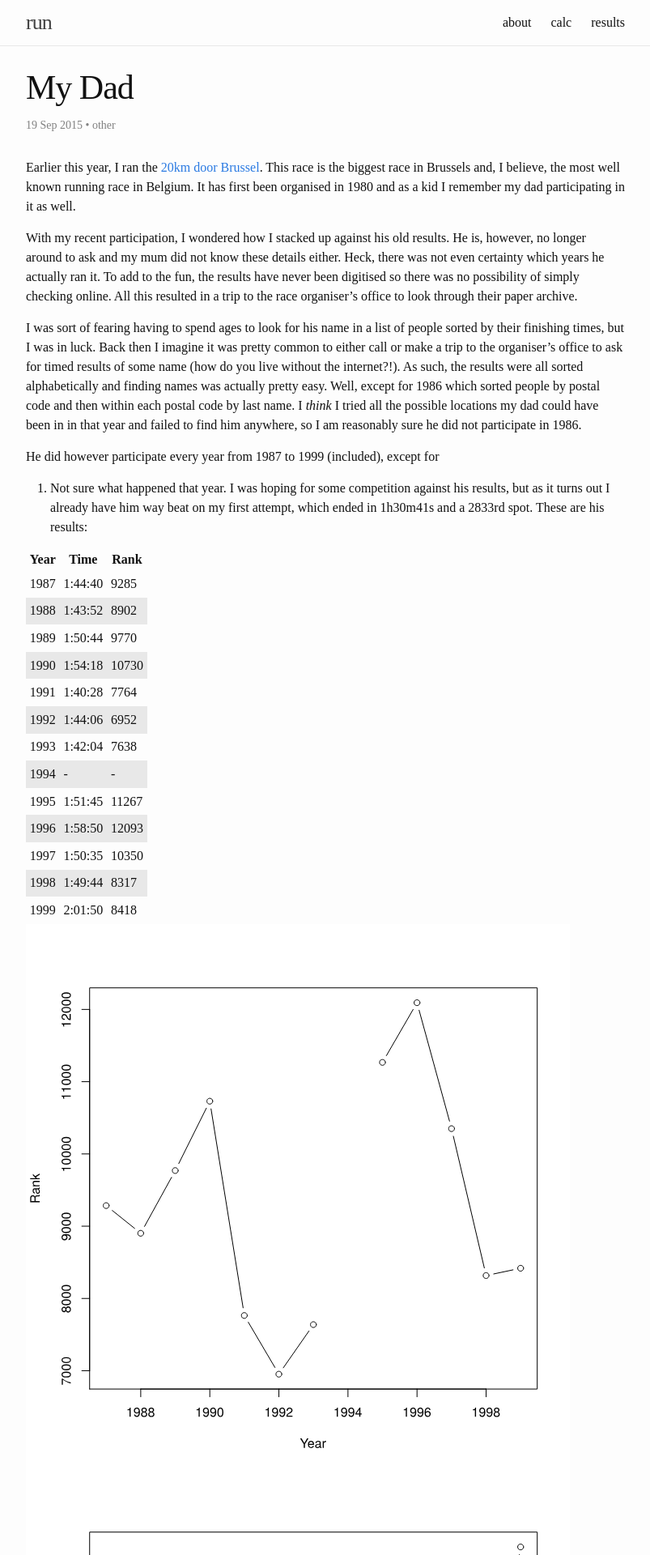
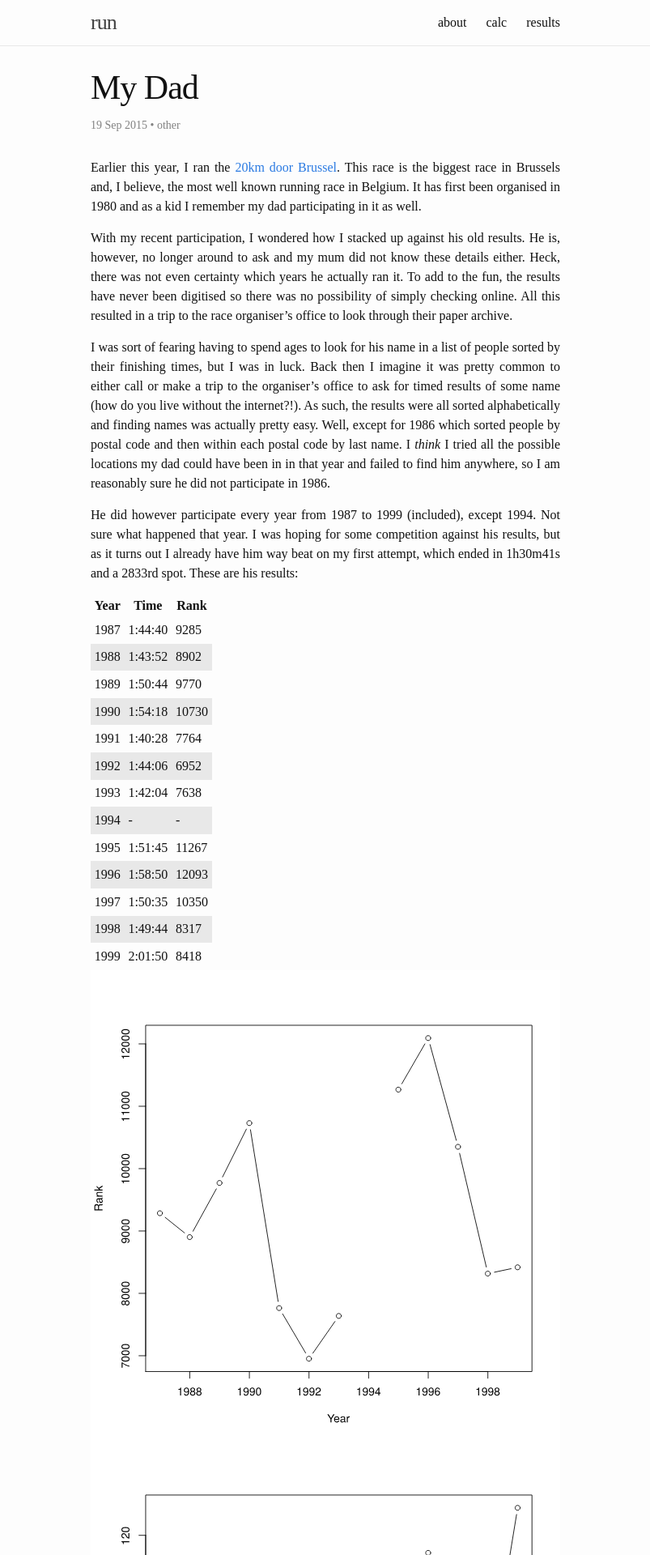
Before and after one commit to ward/run, a Jekyll site: the page built from _posts/2015-09-19-my-dad.md, in a window 1280 px wide. Shown: the top 1920 px of the page at 81% size, without its empty margins (238-1041 px from the left). Built offline with Jekyll 4.4.1, drawn with Linux system fonts in a browser that asks for light colours.

Commit message:
Decrease text width, justify paragraphs
Also a minor correction in an old blog post that caused it to create a
list instead of just using the year number.

```diff
--- a/_posts/2015-09-19-my-dad.md
+++ b/_posts/2015-09-19-my-dad.md
@@ -27,8 +27,8 @@ within each postal code by last name. I *think* I tried all the possible
 locations my dad could have been in in that year and failed to find him
 anywhere, so I am reasonably sure he did not participate in 1986.
 
-He did however participate every year from 1987 to 1999 (included), except for
-1994. Not sure what happened that year. I was hoping for some competition
+He did however participate every year from 1987 to 1999 (included), except 1994.
+Not sure what happened that year. I was hoping for some competition
 against his results, but as it turns out I already have him way beat on
 my first attempt, which ended in 1h30m41s and a 2833rd spot. These are his
 results:
--- a/_sass/_layout.scss
+++ b/_sass/_layout.scss
@@ -234,4 +234,8 @@
             font-size: 18px;
         }
     }
+
+    p {
+      text-align: justify;
+    }
 }
--- a/css/main.scss
+++ b/css/main.scss
@@ -22,7 +22,7 @@ $grey-color-light: lighten($grey-color, 40%);
 $grey-color-dark:  darken($grey-color, 25%);
 
 // Width of the content area
-$content-width:    800px;
+$content-width:    40em;
 
 $on-palm:          600px;
 $on-laptop:        800px;
```
